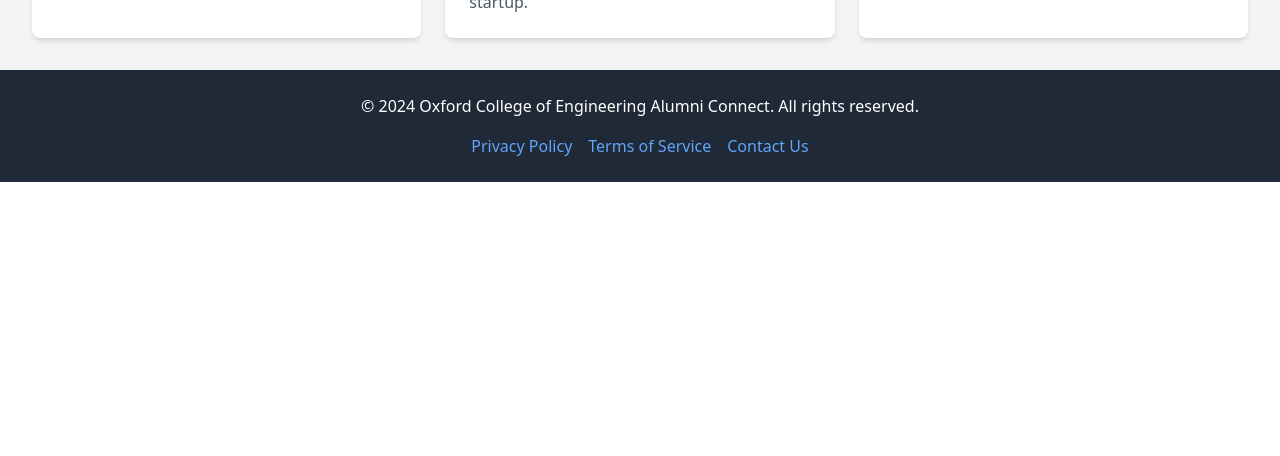
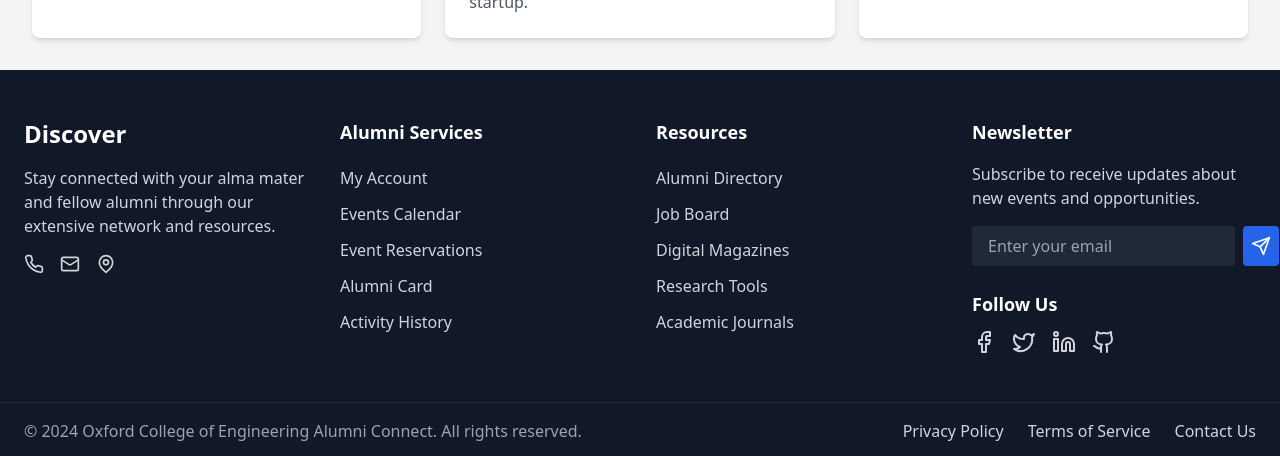
Before and after one commit to KavyaBS123/Alumniconnect, a React (Vite) app: page /newsletter in a window 1280 px wide. Shown: the part 914-1370 px from the top of the page. Before the commit the page ends 1096 px from the top, so only its background shows below. Built offline with nearby package versions, Linux system fonts and the light colour scheme.

Commit message:
Update Footer.tsx

```diff
--- a/src/components/Footer.tsx
+++ b/src/components/Footer.tsx
@@ -1,14 +1,127 @@
+// import React from 'react';
+
+// const Footer = () => {
+//   return (
+//     <footer className="bg-gray-800 text-white py-6">
+//       <div className="container mx-auto px-4 text-center">
+//         <p>&copy; 2024 Oxford College of Engineering Alumni Connect. All rights reserved.</p>
+//         <div className="mt-4">
+//           <a href="#" className="text-blue-400 hover:text-blue-300 mx-2">Privacy Policy</a>
+//           <a href="#" className="text-blue-400 hover:text-blue-300 mx-2">Terms of Service</a>
+//           <a href="#" className="text-blue-400 hover:text-blue-300 mx-2">Contact Us</a>
+//         </div>
+//       </div>
+//     </footer>
+//   );
+// };
+
+// export default Footer;
+
+
+
+
+
 import React from 'react';
+import { Phone, Mail, MapPin, Facebook, Twitter, Linkedin, Github, Send } from 'lucide-react';
+
+const FooterSection = ({ title, children }: { title: string; children: React.ReactNode }) => (
+  <div className="flex flex-col gap-3">
+    <h3 className="text-lg font-semibold text-white mb-2">{title}</h3>
+    {children}
+  </div>
+);
+
+const FooterLink = ({ href, children }: { href: string; children: React.ReactNode }) => (
+  <a href={href} className="text-gray-300 hover:text-white transition-colors">
+    {children}
+  </a>
+);
 
 const Footer = () => {
   return (
-    <footer className="bg-gray-800 text-white py-6">
-      <div className="container mx-auto px-4 text-center">
-        <p>&copy; 2024 Oxford College of Engineering Alumni Connect. All rights reserved.</p>
-        <div className="mt-4">
-          <a href="#" className="text-blue-400 hover:text-blue-300 mx-2">Privacy Policy</a>
-          <a href="#" className="text-blue-400 hover:text-blue-300 mx-2">Terms of Service</a>
-          <a href="#" className="text-blue-400 hover:text-blue-300 mx-2">Contact Us</a>
+    <footer className="bg-gray-900 text-white">
+      {/* Main Footer Content */}
+      <div className="max-w-7xl mx-auto px-6 py-12">
+        <div className="grid grid-cols-1 md:grid-cols-4 gap-8">
+          {/* About Section */}
+          <div className="col-span-1">
+            <h2 className="text-2xl font-bold mb-4">Discover</h2>
+            <p className="text-gray-300 mb-4">
+              Stay connected with your alma mater and fellow alumni through our extensive network and resources.
+            </p>
+            <div className="flex gap-4 text-gray-300">
+              <Phone size={20} />
+              <Mail size={20} />
+              <MapPin size={20} />
+            </div>
+          </div>
+
+          {/* Reader Services */}
+          <FooterSection title="Alumni Services">
+            <FooterLink href="/account">My Account</FooterLink>
+            <FooterLink href="/events">Events Calendar</FooterLink>
+            <FooterLink href="/reservations">Event Reservations</FooterLink>
+            <FooterLink href="/card">Alumni Card</FooterLink>
+            <FooterLink href="/history">Activity History</FooterLink>
+          </FooterSection>
+
+          {/* Resources */}
+          <FooterSection title="Resources">
+            <FooterLink href="/directory">Alumni Directory</FooterLink>
+            <FooterLink href="/jobs">Job Board</FooterLink>
+            <FooterLink href="/magazines">Digital Magazines</FooterLink>
+            <FooterLink href="/research">Research Tools</FooterLink>
+            <FooterLink href="/journals">Academic Journals</FooterLink>
+          </FooterSection>
+
+          {/* Newsletter Section */}
+          <div className="col-span-1">
+            <h3 className="text-lg font-semibold mb-4">Newsletter</h3>
+            <p className="text-gray-300 mb-4">
+              Subscribe to receive updates about new events and opportunities.
+            </p>
+            <div className="flex gap-2">
+              <input
+                type="email"
+                placeholder="Enter your email"
+                className="bg-gray-800 text-white px-4 py-2 rounded flex-grow"
+              />
+              <button className="bg-blue-600 p-2 rounded hover:bg-blue-700 transition-colors">
+                <Send size={20} />
+              </button>
+            </div>
+
+            {/* Social Media Links */}
+            <div className="mt-6">
+              <h3 className="text-lg font-semibold mb-3">Follow Us</h3>
+              <div className="flex gap-4">
+                <a href="/facebook" className="text-gray-300 hover:text-white transition-colors">
+                  <Facebook size={24} />
+                </a>
+                <a href="/twitter" className="text-gray-300 hover:text-white transition-colors">
+                  <Twitter size={24} />
+                </a>
+                <a href="/linkedin" className="text-gray-300 hover:text-white transition-colors">
+                  <Linkedin size={24} />
+                </a>
+                <a href="/github" className="text-gray-300 hover:text-white transition-colors">
+                  <Github size={24} />
+                </a>
+              </div>
+            </div>
+          </div>
+        </div>
+      </div>
+
+      {/* Bottom Bar */}
+      <div className="border-t border-gray-800">
+        <div className="max-w-7xl mx-auto px-6 py-4 flex flex-col md:flex-row justify-between items-center">
+          <p className="text-gray-400">© 2024 Oxford College of Engineering Alumni Connect. All rights reserved.</p>
+          <div className="flex gap-6 mt-4 md:mt-0">
+            <FooterLink href="/privacy">Privacy Policy</FooterLink>
+            <FooterLink href="/terms">Terms of Service</FooterLink>
+            <FooterLink href="/contact">Contact Us</FooterLink>
+          </div>
         </div>
       </div>
     </footer>
```
